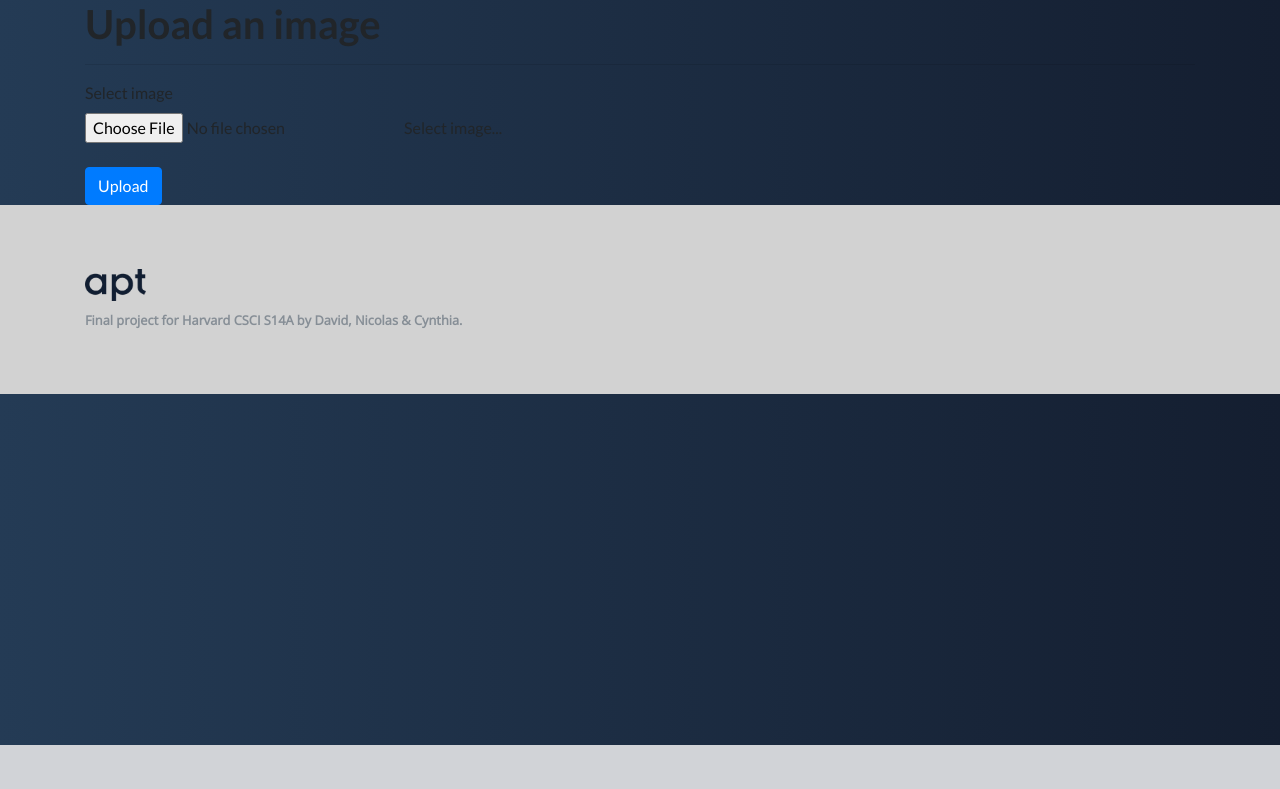
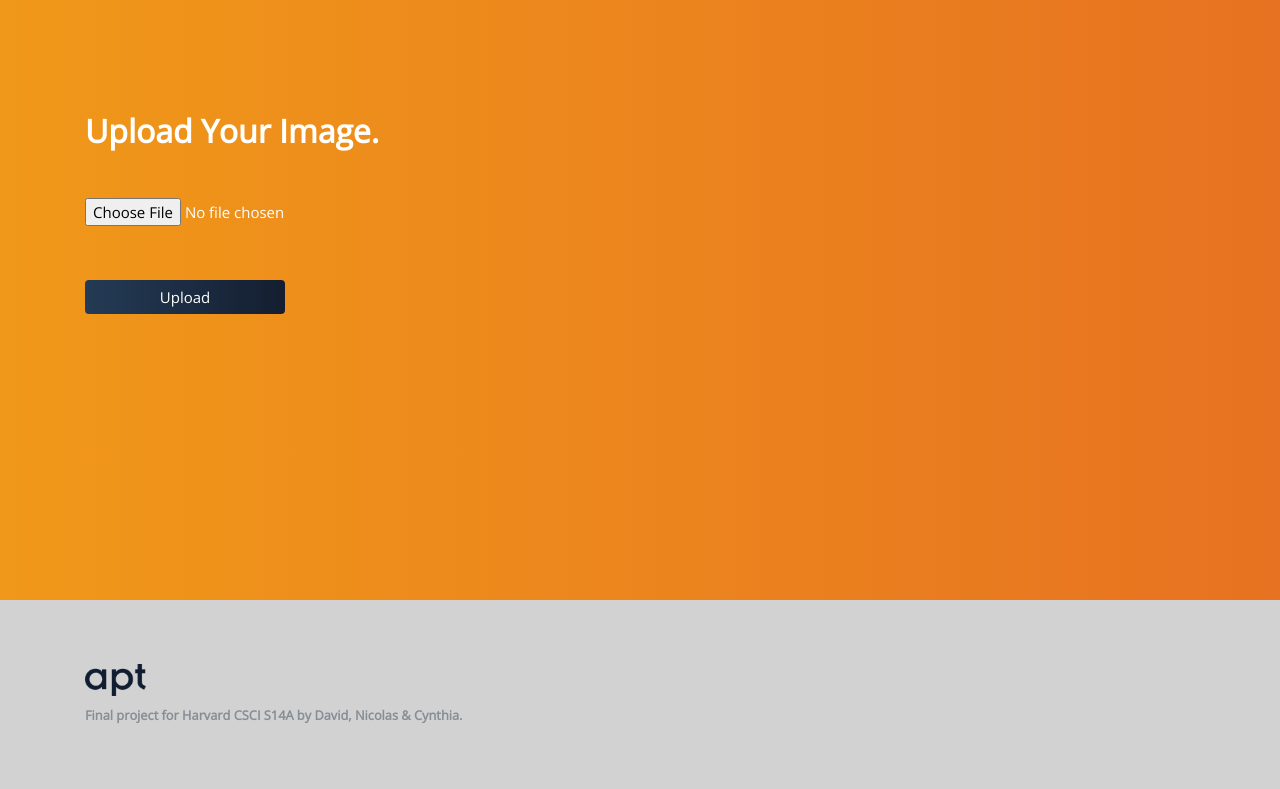
Before and after one commit to davidcrowe/apt, a Flask app: page /upload-image in a window 1280 px wide. Shown: the part 55-844 px from the top of the page. Before the commit the page ends 800 px from the top, so only its background shows below. Run offline with Flask 2, Linux system fonts and the light colour scheme; some libraries are stand-ins or nearby versions.

Commit message:
Applied styles of website to page.

```diff
--- a/templates/upload_image.html
+++ b/templates/upload_image.html
@@ -1,29 +1,19 @@
-{% extends "layout.html" %}
-
-
-{% block body %}
-
+{% extends "layout.html" %} {% block body %}
+<section class="features-icons bg-light text-center" style="height: 600px; background: #FF512F;fallback for old browsers */background: -webkit-linear-gradient(to right, #F09819, #FF512F);background: linear-gradient(to right, #F09819, #e77221);">
 	<div class="container">
 		<div class="row">
 			<div class="col">
-			<h1>Upload an image</h1>
-			<hr>
-
+				<h1 class="mb-5" style="text-align: left;font-family: 'Open Sans', sans-serif;font-size: 32px;color: white;">Upload Your Image.</h1>
 				<form action="/upload-image" method="POST" enctype="multipart/form-data">
-
-				<div class="form-group">
-					<label>Select image</label>
-					<div class="custom-file">
-						<input type="file" class="customer-file-input" name="image" id="image">
-						<label class="customer-file-label" for="image">Select image...</label>
+					<div class="form-group" style="text-align: left;">
+						<div class="custom-file"> <input type="file" class="customer-file-input" name="image" id="image" style="font-weight: normal;font-family: 'Open Sans', sans-serif;font-size: 15px;color: #ffffff;"> </div>
 					</div>
-				</div>
-
-				<button type="submit" class="btn btn-primary">Upload</button>
-
+					</br>
+					</br>
+					<button type="submit" class="btn btn-primary" style="width: 200px;float: left;position: relative;top: -20px;font-weight: normal;border-width: 0;font-family: 'Open Sans', sans-serif;font-size: 15px;color: #ffffff;background: #141E30;background: -webkit-linear-gradient(to right, #243B55, #141E30);background: linear-gradient(to right, #243B55, #141E30);
+										">Upload</button>
 				</form>
 			</div>
 		</div>
 	</div>
-
-{% endblock %}
+</section> {% endblock %}
```
Lines whose indentation alone changed are shown as unchanged.
